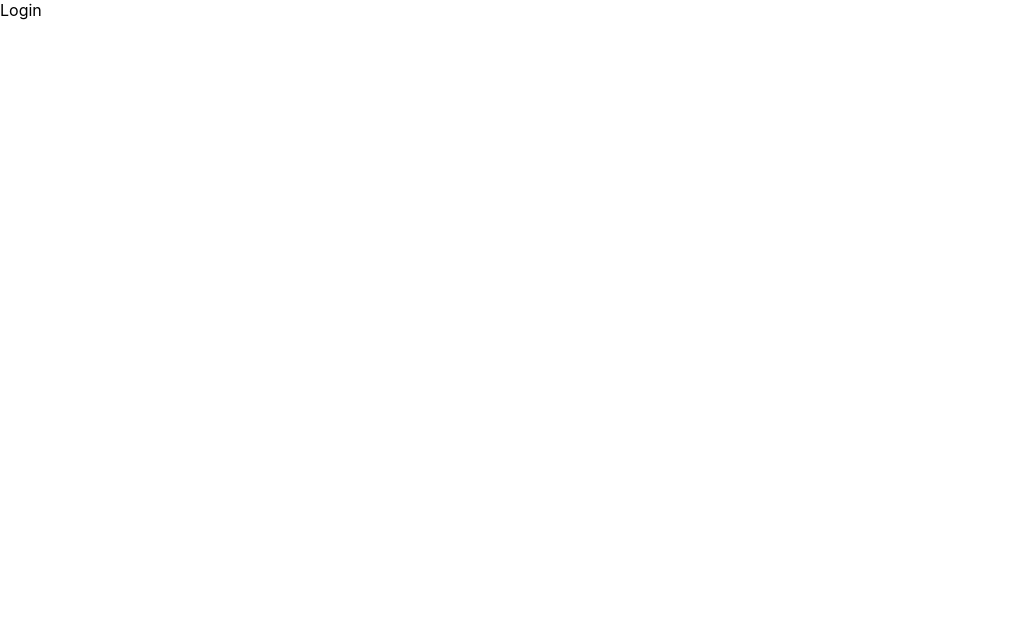
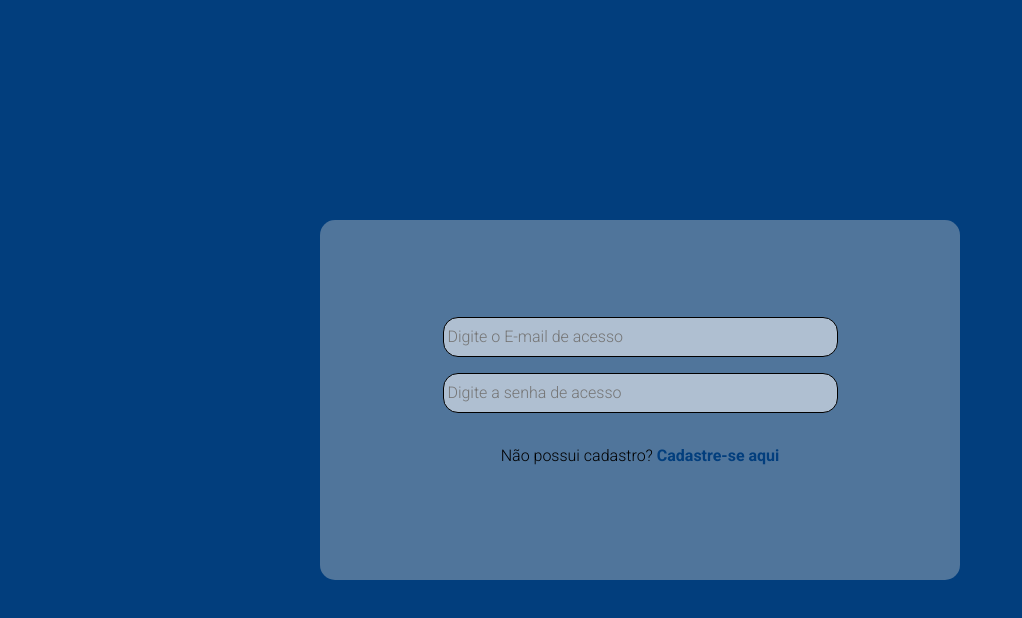
Before and after one commit to pedroasdoliveira/frontend_testing_Teppa, a React (Create React App) app: page / in a window 1280 px wide. Both pictures are taken after a click on the button "Fazer login". Shown: the top 618 px of the page, without its empty margins (0-1022 px from the left). Built offline with nearby package versions, Linux system fonts and the light colour scheme.

Commit message:
feat(login): implement modifications

```diff
--- a/src/pages/Login/index.tsx
+++ b/src/pages/Login/index.tsx
@@ -1,9 +1,38 @@
-import * as Style from './style'
+import { useNavigate } from "react-router-dom";
+import Card from "../../components/Cards";
+import * as Style from "./style";
 
 const Login = () => {
+  const navigate = useNavigate();
   return (
-    <div>Login</div>
-  )
-}
+    <Style.MainPage>
+      <Card>
+        <Style.LoginForm>
+          <Style.LoginInput
+            type="text"
+            name="email"
+            id="email"
+            placeholder=" Digite o E-mail de acesso"
+          />
 
-export default Login
+          <Style.LoginInput
+            type="text"
+            name="password"
+            id="password"
+            placeholder=" Digite a senha de acesso"
+          />
+
+          <Style.RegisterUser>
+            Não possui cadastro?{" "}
+            <strong onClick={() => navigate("/register")}>
+              Cadastre-se aqui
+            </strong>
+          </Style.RegisterUser>
+
+        </Style.LoginForm>
+      </Card>
+    </Style.MainPage>
+  );
+};
+
+export default Login;
--- a/src/pages/Login/style.ts
+++ b/src/pages/Login/style.ts
@@ -1 +1,50 @@
 import styled, { css } from "styled-components";
+
+export const MainPage = styled.main`
+  ${({ theme }) => css`
+    background-color: ${theme.colors.primaryColor};
+    min-width: 100vw;
+    min-height: 100vh;
+    text-align: center;
+    ${theme.mixins.bodyStyle}
+    display: grid;
+    justify-content: center;
+    align-items: center;
+  `}
+`;
+
+export const LoginForm = styled.form`
+  ${() => css`
+    display: flex;
+    flex-direction: column;
+    justify-content: center;
+    align-items: center;
+  `}
+`;
+
+export const LoginInput = styled.input`
+  ${({ theme }) => css`
+    ${theme.mixins.bodyStyle}
+    width: 395px;
+    height: 40px;
+    border-radius: 15px;
+    background-color: ${theme.colors.bodyColorInput};
+    color: #000;
+    border: 1px solid #000;
+    outline: none;
+    margin-bottom: 1rem;
+  `}
+`;
+export const RegisterUser = styled.p`
+  ${({ theme }) => css`
+    ${theme.mixins.bodyStyle}
+    padding: 1rem;
+    strong {
+      cursor: pointer;
+      color: ${theme.colors.primaryColor};
+      :hover {
+        text-decoration: underline;
+      }
+    }
+  `}
+`;
```
